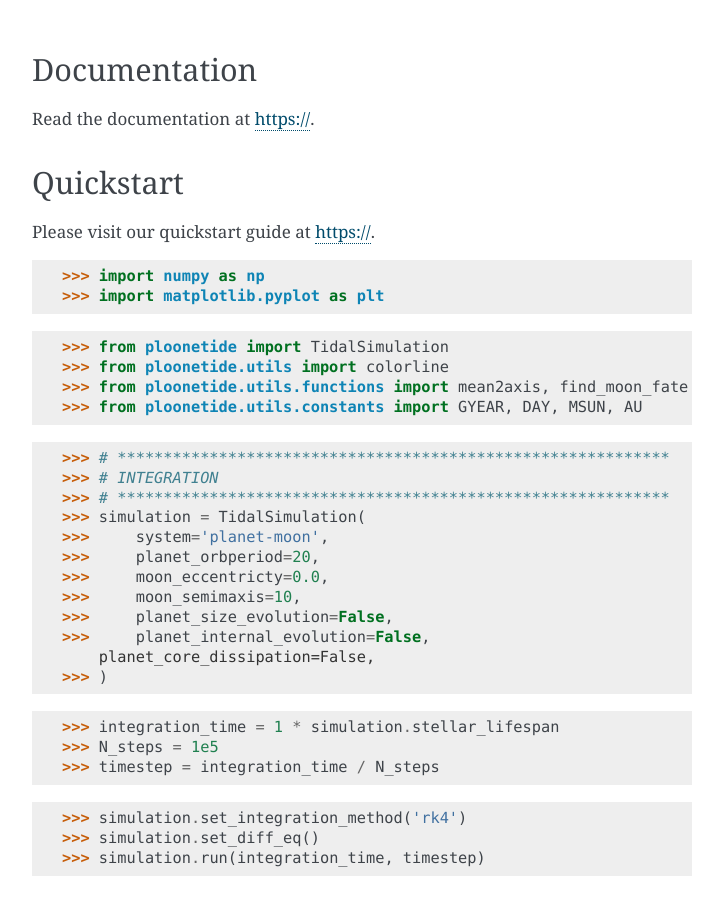
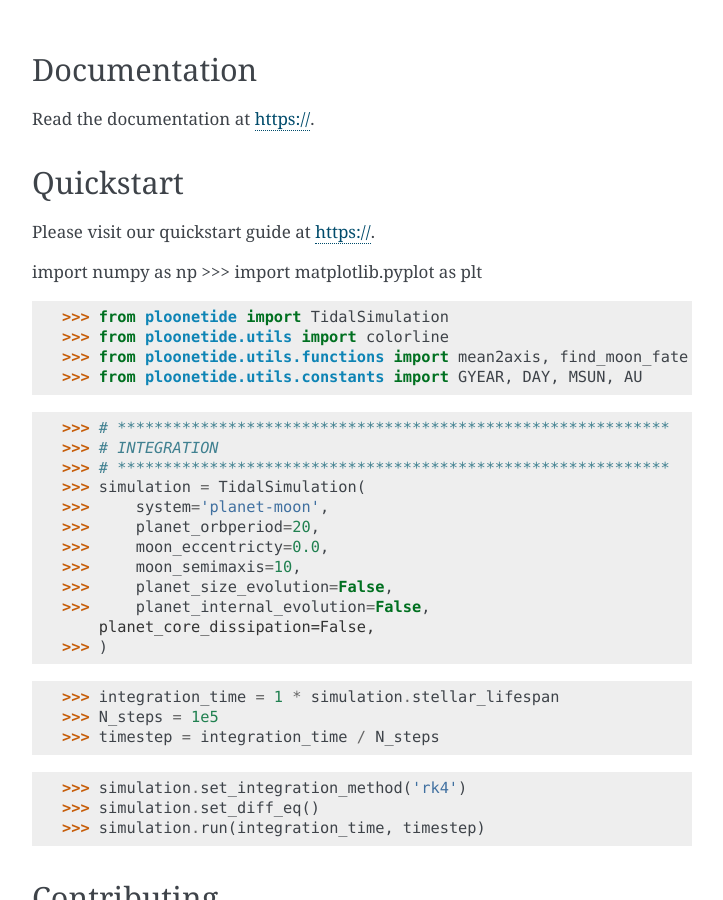
Before and after one commit to BVengo/ploonetide, a Sphinx documentation site: the page built from docs/source/index.rst, in a window 1280 px wide and 900 px high, scrolled down 717 px. Shown: the whole window, without its empty margins (388-1111 px from the left). Built offline with Sphinx 7.4.7, drawn with Linux system fonts in a browser that asks for light colours; pages that are not in the unit, such as notebooks, are missing from menus; the version number is read from the project's files by our own code.

```diff
--- a/docs/source/index.rst
+++ b/docs/source/index.rst
@@ -39,7 +39,7 @@ Quickstart
 
 Please visit our quickstart guide at `https:// <https://>`_.
 
->>> import numpy as np
+import numpy as np
 >>> import matplotlib.pyplot as plt
 
 >>> from ploonetide import TidalSimulation
```
